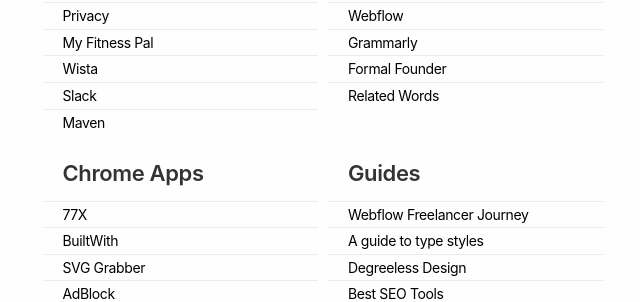
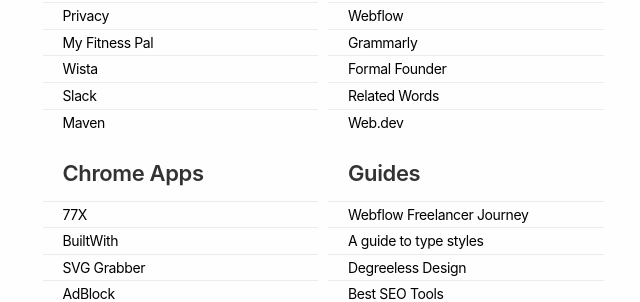
Before and after one commit to LukasMurdock/LukasMurdock.github.io, a Jekyll site: the page built from resources.html, in a window 1280 px wide. Shown: the part 587-889 px from the top of the page, without its empty margins (317-957 px from the left). Built offline with Jekyll 4.4.1, drawn with Linux system fonts in a browser that asks for light colours; nearby versions of some CDN libraries.

Commit message:
Update resources.yaml

```diff
--- a/_data/resources.yaml
+++ b/_data/resources.yaml
@@ -145,6 +145,11 @@
 
     - Title: Related Words
       Link: https://relatedwords.org/
+      Comment: ""
+      Category: Software
+
+    - Title: Web.dev
+      Link: https://web.dev/
       Comment: ""
       Category: Software
 
```
